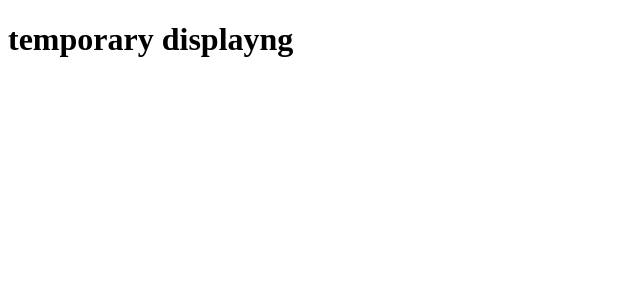
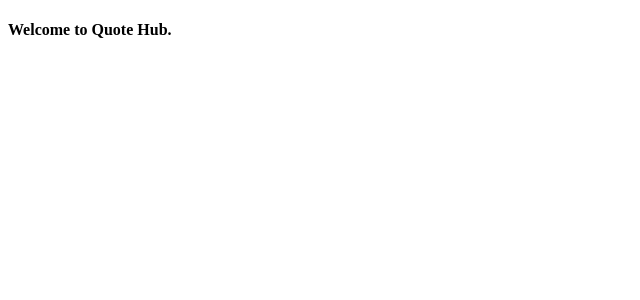
Before and after one commit to omololevy/Quote-Vote, an Angular app: page / in a window 1280 px wide. Shown: the top 300 px of the page, without its empty margins (0-640 px from the left). Built offline with nearby package versions, Linux system fonts and the light colour scheme.

Commit message:
Update the app component file to show only the content of the quote html file

```diff
--- a/src/app/app.component.html
+++ b/src/app/app.component.html
@@ -1 +1 @@
-<h1>temporary displayng </h1>
+<app-quote></app-quote>
```
